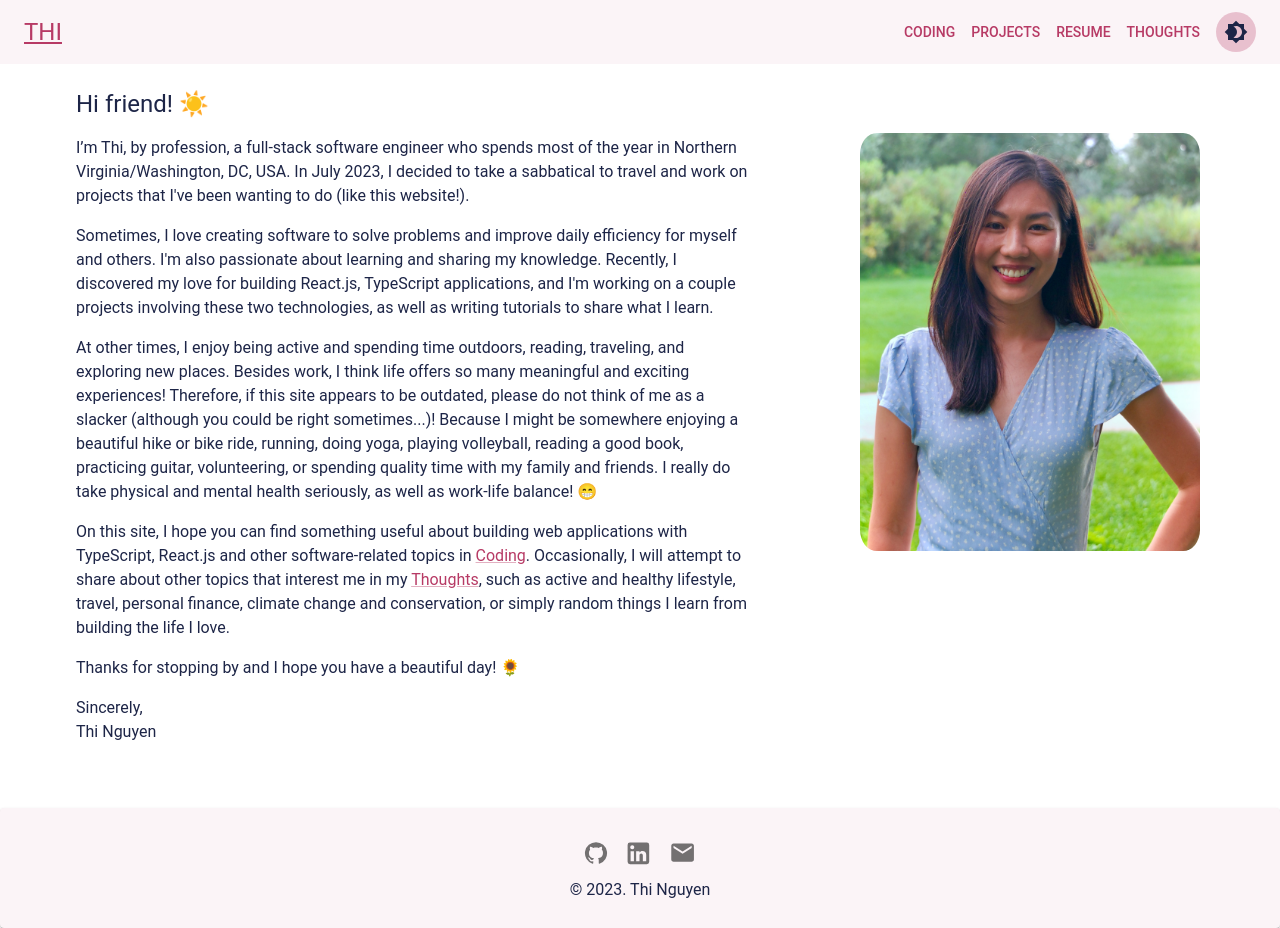
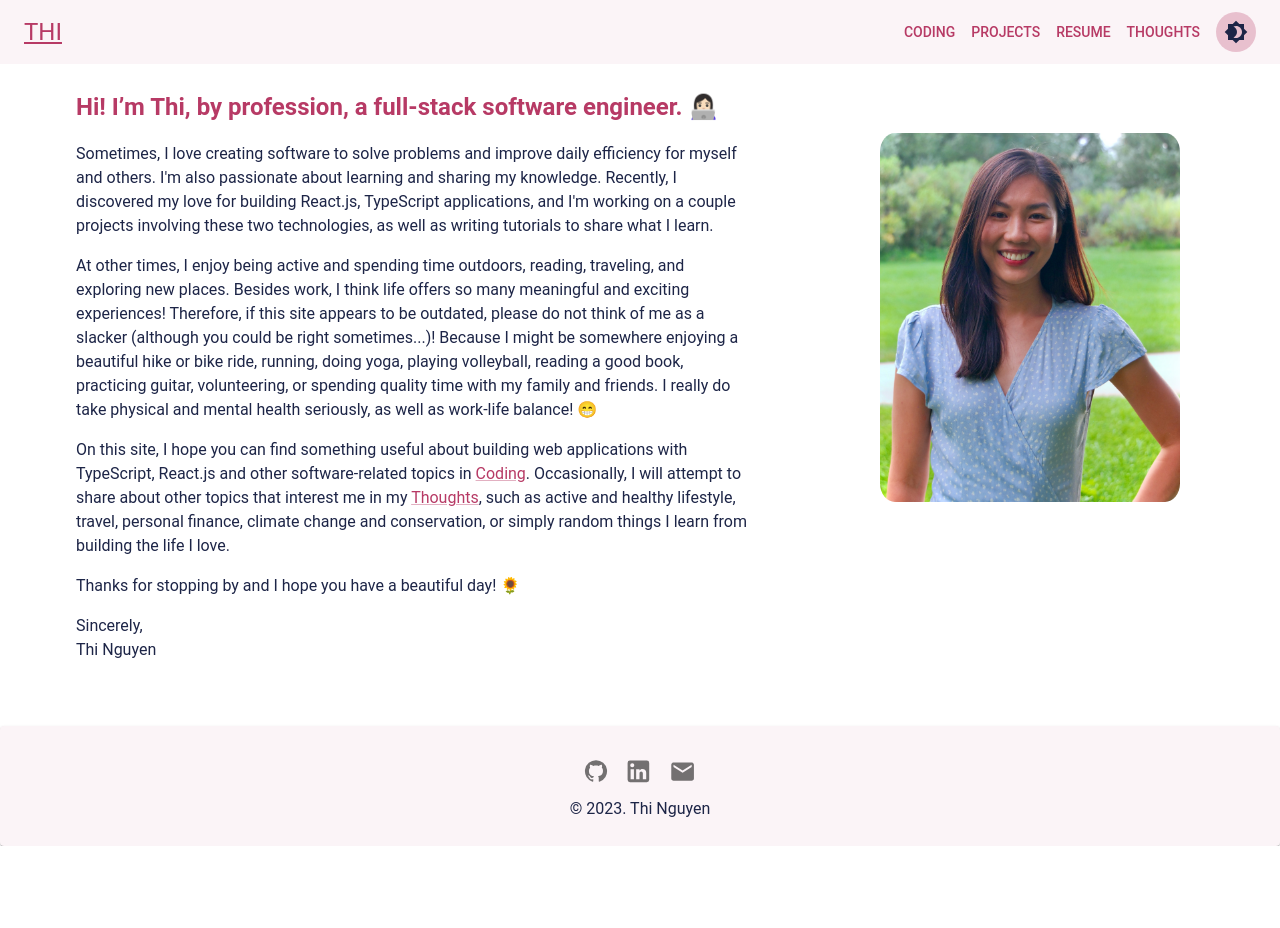
Before and after one commit to justthinguyen/justthinguyen.github.io, a React (Create React App) app: page / in a window 1280 px wide. After the commit the page ends 846 px from the top, so only its background shows below. Built offline with nearby package versions, Linux system fonts and the light colour scheme.

Commit message:
Update Intro, use Header for SEO

```diff
--- a/src/components/CustomizedMUI.tsx
+++ b/src/components/CustomizedMUI.tsx
@@ -18,11 +18,11 @@ export const TextStack = styled(Stack)({
     pt: 0.5, flexWrap: 'wrap', gap: '3px'
 })
 
-export const Title = styled(Typography)({
+export const TitleSX = {
     fontWeight: 600,
     fontSize: '1.25rem',
     lineHeight: 1.6,
-})
+}
 
 export const SubtitleSX = {
     margin: '6px',
@@ -34,8 +34,16 @@ export const CaptionSX = {
     fontSize: '0.9rem',
     lineHeight: 1.66
 }
+
+export const HeaderSX = {
+    fontWeight: 600,
+    lineHeight: 1.6,
+}
+
 export const Subtitle = (ps: TypographyProps) => <Typography component='span' sx={SubtitleSX}>{ps.children}</Typography>
 export const Caption = (ps: TypographyProps) => <Typography component='span' sx={CaptionSX}>{ps.children}</Typography>
+export const Header = (ps: TypographyProps) => <Typography variant="h5" sx={HeaderSX} color={ps.color}>{ps.children}</Typography>
+export const Title = (ps: TypographyProps) => <Typography variant="h6" sx={TitleSX} color={ps.color}>{ps.children}</Typography>
 
 export const PlainLinkSX = {
     textDecoration: 'none',
--- a/src/contents/MyInfo.tsx
+++ b/src/contents/MyInfo.tsx
@@ -2,6 +2,7 @@ import { Typography } from '@mui/material';
 import { RouterLink } from '../components/Navigation';
 import { pagesKey } from '../siteInfo';
 import { IResume } from '../types';
+import { Header } from '../components/CustomizedMUI';
 
 export const mediaLink = {
     'Github': 'https://github.com/ngthing',
@@ -16,11 +17,9 @@ export const fullName = 'Thi Nguyen'
 export const mainSiteDescription = fullName + ' Software Engineer Personal Website'
 export const Intro = () => (
     <Typography component={'div'}>
-        <Typography component={'span'} variant={'h5'}>Hi friend! ☀️</Typography>
-        <p>
-            I’m Thi, by profession, a full-stack software engineer who spends most of the year in Northern Virginia/Washington, DC, USA.
-            In July 2023, I decided to take a sabbatical to travel and work on projects that I've been wanting to do (like this website!).
-        </p>
+        <Header color="primary.main">
+            Hi! I’m Thi, by profession, a full-stack software engineer. 👩🏻‍💻
+        </Header>
         <p>
             Sometimes, I love creating software to solve problems and improve daily efficiency for myself and others. I'm also passionate about learning and sharing my knowledge.
             Recently, I discovered my love for building React.js, TypeScript applications, and I'm working on a couple projects involving these two technologies, as well as writing tutorials to share what I learn.
```
